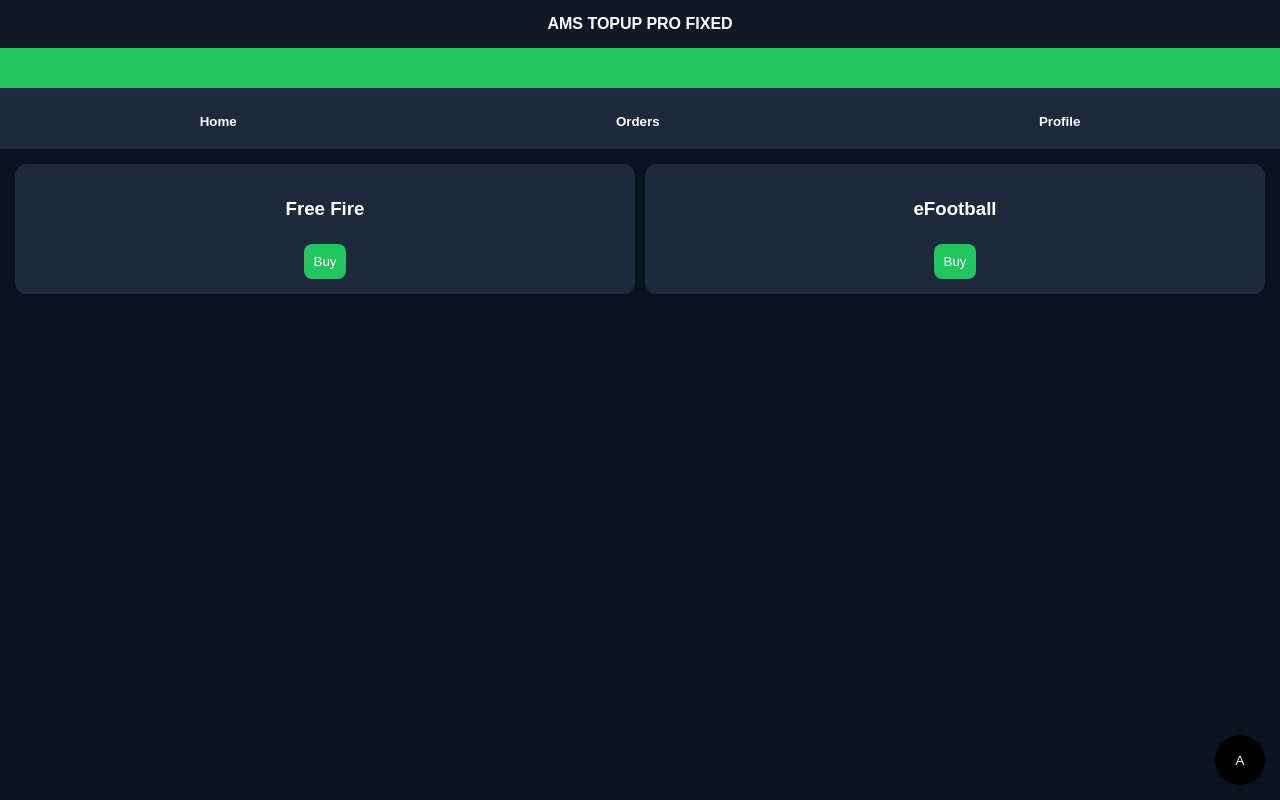
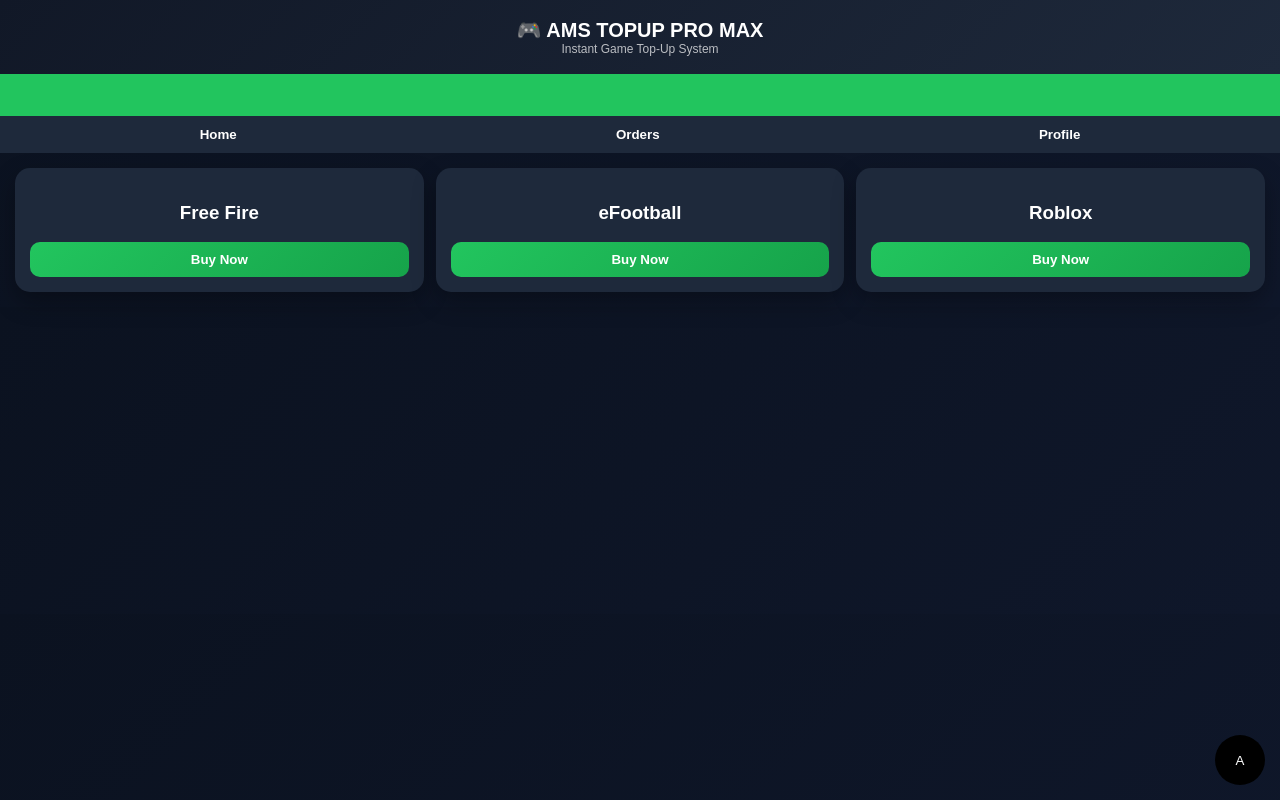
Before and after one commit to Shahriar-khan-ops/Dhaka-seller, a plain HTML site: page index.html in a window 1280 px wide. Drawn offline with Linux system fonts and the light colour scheme; no server answers.

Commit message:
DHAKA SELLER

```diff
--- a/index.html
+++ b/index.html
@@ -3,16 +3,32 @@
 <head>
 <meta charset="UTF-8">
 <meta name="viewport" content="width=device-width, initial-scale=1.0">
-<title>AMS TopUp Pro FIXED</title>
+<title>ZISAN TOPUP PRO MAX</title>
 
 <style>
-body{margin:0;font-family:Arial;background:#0b1220;color:white}
+body{
+margin:0;
+font-family:Arial;
+background:linear-gradient(135deg,#0b1220,#0f172a);
+color:white;
+}
 
+/* HEADER */
 header{
-background:#111827;
-padding:15px;
+background:linear-gradient(135deg,#111827,#1e293b);
+padding:18px;
 text-align:center;
+border-bottom:2px solid #22c55e;
+}
+
+.logo{
+font-size:20px;
 font-weight:bold;
+}
+
+.tag{
+font-size:12px;
+opacity:0.7;
 }
 
 /* BANNER */
@@ -45,6 +61,7 @@
 100%{transform:translateY(0)}
 }
 
+/* NAV */
 .nav{
 display:flex;
 justify-content:space-around;
@@ -61,32 +78,40 @@
 font-weight:bold;
 }
 
+/* GRID */
 .grid{
 display:grid;
 grid-template-columns:repeat(auto-fit,minmax(160px,1fr));
-gap:10px;
+gap:12px;
 padding:15px;
 }
 
+/* CARD */
 .card{
 background:#1e293b;
 padding:15px;
-border-radius:12px;
+border-radius:15px;
 text-align:center;
+box-shadow:0 10px 25px rgba(0,0,0,0.3);
+transition:0.2s;
 }
 
-button{
-background:#22c55e;
+.card:hover{
+transform:translateY(-5px);
+}
+
+.card button{
+width:100%;
+background:linear-gradient(135deg,#22c55e,#16a34a);
 border:none;
 padding:10px;
-border-radius:8px;
+border-radius:10px;
+font-weight:bold;
 color:white;
-margin-top:6px;
 cursor:pointer;
 }
 
-button:active{transform:scale(0.97);}
-
+/* POPUP */
 .popup{
 display:none;
 position:fixed;
@@ -100,20 +125,18 @@
 width:90%;
 max-width:360px;
 z-index:999;
-animation:pop .15s ease-in-out;
+box-shadow:0 20px 50px rgba(0,0,0,0.4);
 }
 
-@keyframes pop{
-from{transform:translate(-50%,-50%) scale(0.9)}
-to{transform:translate(-50%,-50%) scale(1)}
-}
-
-input{
+input,select{
 width:100%;
 padding:10px;
 margin:6px 0;
+border-radius:8px;
+border:1px solid #ccc;
 }
 
+/* ADMIN */
 .adminBtn{
 position:fixed;
 bottom:15px;
@@ -123,13 +146,18 @@
 border-radius:50%;
 background:black;
 color:white;
+border:none;
 }
 </style>
 </head>
 
 <body>
 
-<header>AMS TOPUP PRO FIXED</header>
+<!-- HEADER -->
+<header>
+<div class="logo">🎮 AMS TOPUP PRO MAX</div>
+<div class="tag">Instant Game Top-Up System</div>
+</header>
 
 <!-- BANNER -->
 <div class="v-banner">
@@ -248,6 +276,12 @@
 packs:[
 {t:"500 Coins",p:120}
 ]
+},
+{
+name:"Roblox",
+packs:[
+{t:"Robux Pack 1",p:150}
+]
 }
 ];
 
@@ -256,7 +290,7 @@
 html+=`
 <div class="card">
 <h3>${g.name}</h3>
-<button onclick="openGame('${g.name}')">Buy</button>
+<button onclick="openGame('${g.name}')">Buy Now</button>
 </div>
 `;
 });
@@ -271,13 +305,12 @@
 out+=`
 <button onclick="selectPack('${name}','${p.t}',${p.p})">
 ${p.t} - ৳${p.p}
-</button><br>
+</button>
 `;
 });
 
 popup.innerHTML=out;
 popup.style.display="block";
-window.scrollTo({top:0,behavior:"smooth"});
 };
 
 /* PACK */
@@ -289,7 +322,7 @@
 popup.innerHTML=`
 <h3>${g}</h3>
 
-<input id="uid" placeholder="UID">
+<input id="uid" placeholder="Game UID">
 <input id="whatsapp" placeholder="WhatsApp">
 
 <select id="payment">
@@ -404,9 +437,8 @@
 out+=`
 <div style="background:#111827;padding:10px;margin:5px;border-radius:8px;color:white">
 <b>${x.game}</b> - ${x.pack}<br>
-UID:${x.uid}<br>
-User:${x.user}<br>
-Status:${x.status}
+User: ${x.user}<br>
+Status: ${x.status}
 <br><br>
 <button onclick="updateStatus('${d.id}','done')">Done</button>
 <button onclick="updateStatus('${d.id}','cancel')">Cancel</button>
@@ -423,23 +455,9 @@
 };
 
 /* NAV */
-window.showHome=()=>{
-home.style.display="block";
-orders.style.display="none";
-profile.style.display="none";
-};
-
-window.showOrders=()=>{
-home.style.display="none";
-orders.style.display="block";
-profile.style.display="none";
-};
-
-window.showProfile=()=>{
-home.style.display="none";
-orders.style.display="none";
-profile.style.display="block";
-};
+window.showHome=()=>{home.style.display="block";orders.style.display="none";profile.style.display="none";}
+window.showOrders=()=>{home.style.display="none";orders.style.display="block";profile.style.display="none";}
+window.showProfile=()=>{home.style.display="none";orders.style.display="none";profile.style.display="block";}
 
 window.closePopup=()=>popup.style.display="none";
 window.closeAdmin=()=>admin.style.display="none";
```
